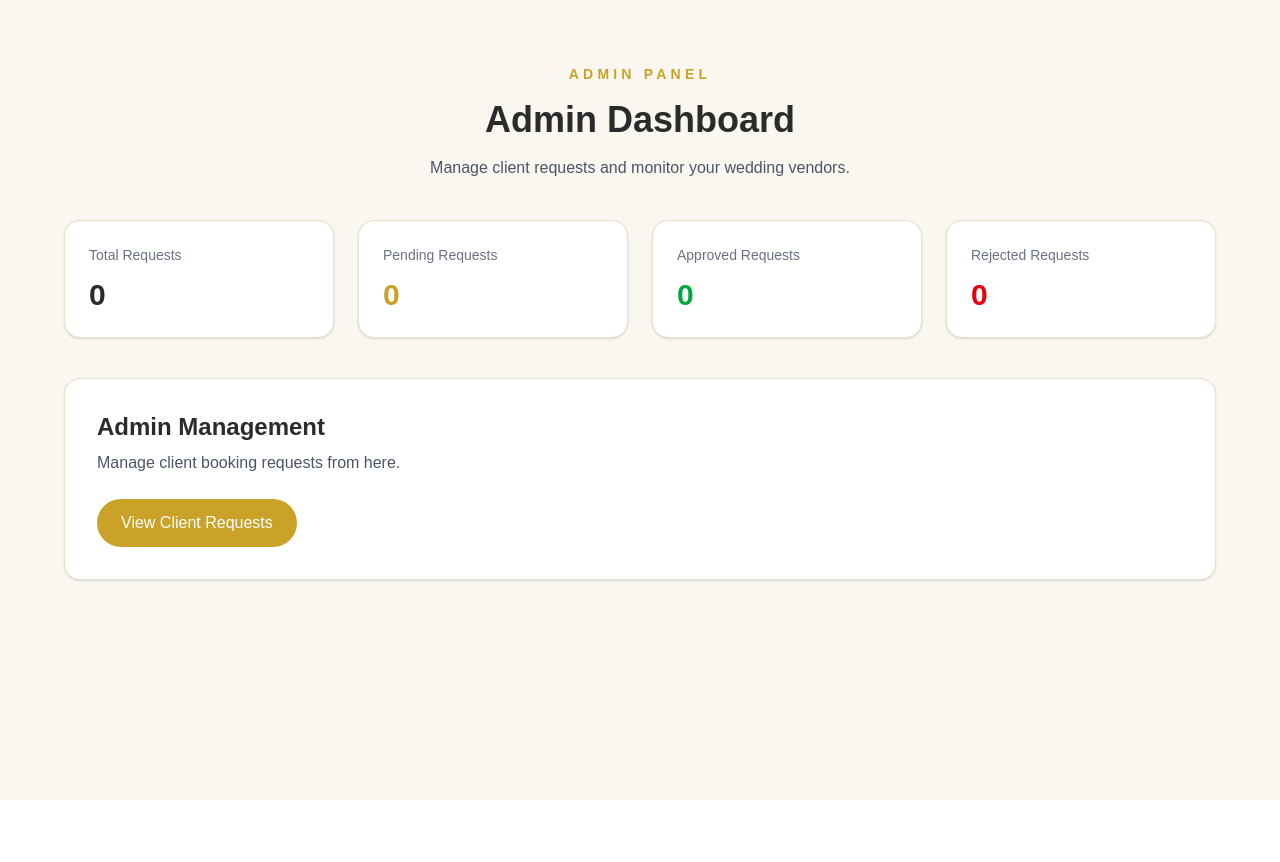
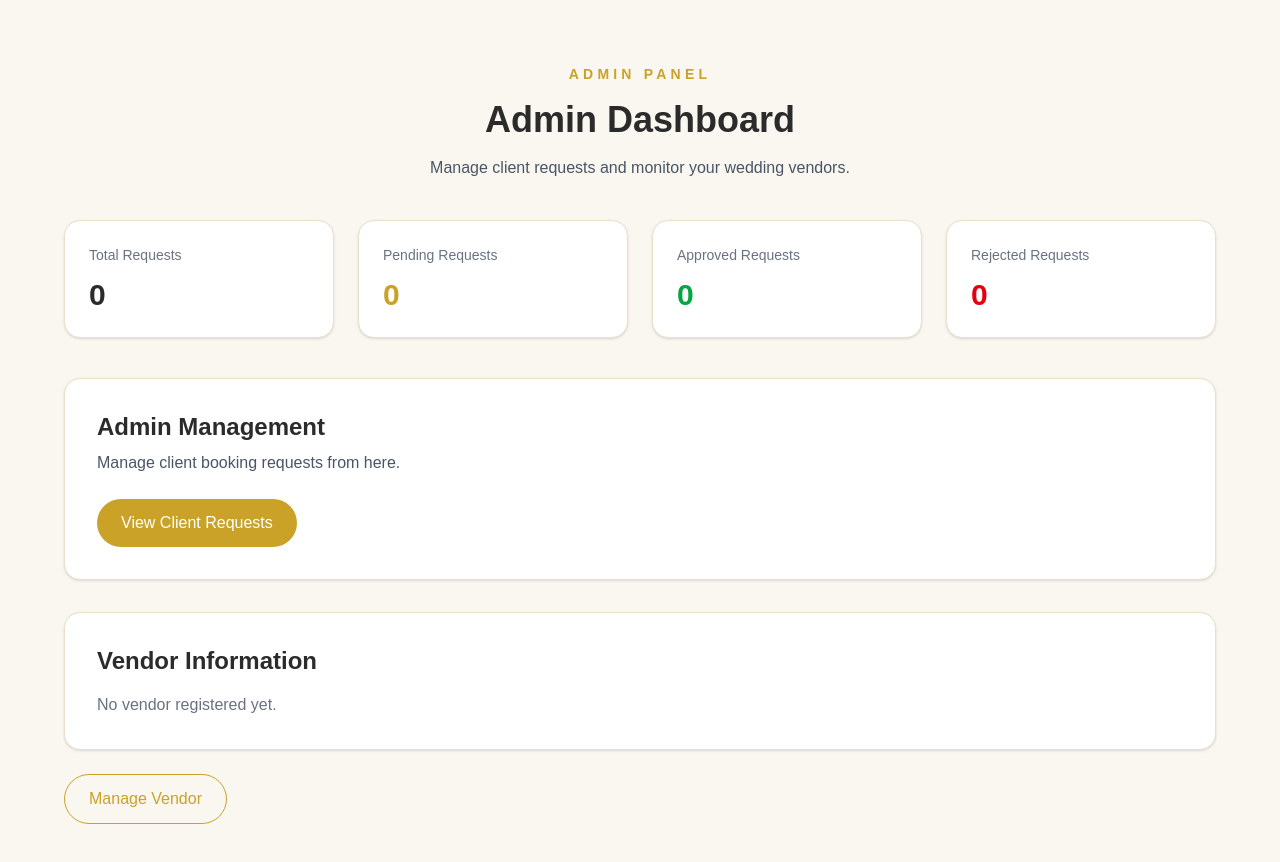
Before and after one commit to ReeSeng1/wedding-event-platform, a Next.js app in the folder frontend/: page /admin in a window 1280 px wide. Shown: the top 862 px of the page. Before the commit the page ends 800 px from the top, so only its background shows below. Built offline with nearby package versions, Linux system fonts and the light colour scheme.

Commit message:
update the admin dashboard page

```diff
--- a/frontend/src/app/admin/page.tsx
+++ b/frontend/src/app/admin/page.tsx
@@ -3,15 +3,19 @@
 import { useEffect, useState } from "react";
 import { useRouter } from "next/navigation";
 import { getRequests } from "@/lib/requestStorage";
-import { VendorRequest } from "@/types/vendor";
+import { getVendor } from "@/lib/vendorStorage";
+import { VendorRequest, Vendor } from "@/types/vendor";
 
 export default function AdminDashboardPage() {
     const router = useRouter();
 
     const [requests, setRequests] = useState<VendorRequest[]>([]);
 
+    const [vendor, setVendor] = useState<Vendor | null>(null);
+
     useEffect(() => {
         setRequests(getRequests());
+        setVendor(getVendor());
     }, []);
 
     const totalRequests = requests.length;
@@ -89,6 +93,60 @@ export default function AdminDashboardPage() {
                         View Client Requests
                     </button>
                 </div>
+                <div className="mt-8 rounded-2xl border border-[#E8E1CC] bg-white p-8 shadow-sm">
+                    <h2 className="text-2xl font-bold text-[#2B2B2B]">
+                        Vendor Information
+                    </h2>
+                    {vendor ? (
+                        <div className="mt-6">
+                            <h3 className="text-xl font-semibold text-[#2B2B2B]">
+                                {vendor.businessName}
+                            </h3>
+                            <div className="mt-4 space-y-2 text-gray-600">
+                                <p>
+                                    <span className="font-medium text-[#2B2B2B]">
+                                        Owner:
+                                    </span>{" "}
+                                    {vendor.ownerName}
+                                </p>
+                                <p>
+                                    <span className="font-medium text-[#2B2B2B]">
+                                        Email:
+                                    </span>{" "}
+                                    {vendor.email}
+                                </p>
+                                <p>
+                                    <span className="font-medium text-[#2B2B2B]">
+                                        Phone:
+                                    </span>{" "}
+                                    {vendor.phoneNumber}
+                                </p>
+                                <p>
+                                    <span className="font-medium text-[#2B2B2B]">
+                                        Category:
+                                    </span>{" "}
+                                    {vendor.category}
+                                </p>
+                                <p>
+                                    <span className="font-medium text-[#2B2B2B]">
+                                        Location:
+                                    </span>{" "}
+                                    {vendor.location || "Not provided"}
+                                </p>
+                            </div>
+                        </div>
+                    ) : (
+                        <p className="mt-4 text-gray-500">
+                            No vendor registered yet.
+                        </p>
+                    )}
+                    </div>
+                    <button
+                       type="button"
+                       onClick={() => router.push("/vendors")}
+                       className="mt-6 rounded-full border border-[#C9A227] px-6 py-3 font-medium text-[#C9A227] hover:bg-[#FAF9F6]">
+                        Manage Vendor
+                    </button>
             </div>
         </main>
     );
```
